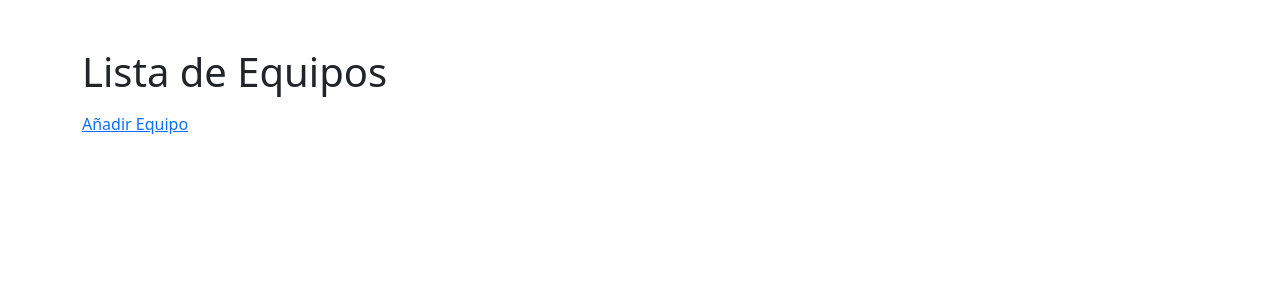
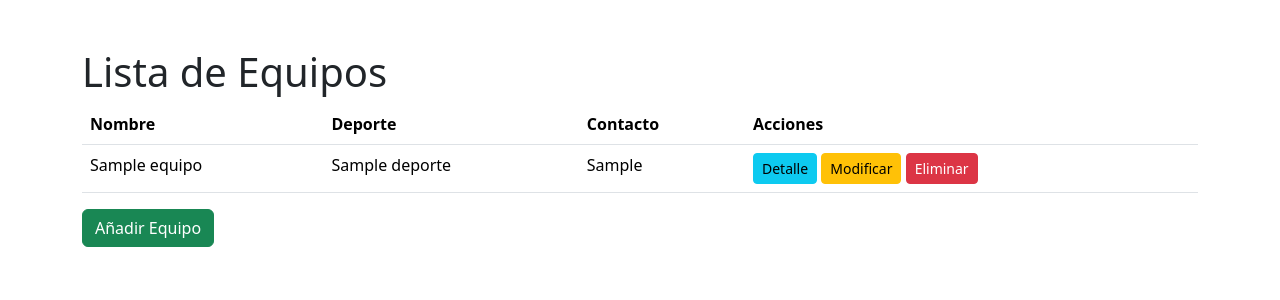
Before and after one commit to xavivi8/Torremolinos-Sport, a Django app: page /equipos/ in a window 1280 px wide. Shown: the top 300 px of the page. Run offline with Django 5.2, Linux system fonts and the light colour scheme; tables that the repository leaves empty hold one stand-in row (values such as "Sample post").

Commit message:
equipos_list.html CHANGES

```diff
--- a/torre_crud/templates/equipos_list.html
+++ b/torre_crud/templates/equipos_list.html
@@ -5,16 +5,32 @@
 {% block cuerpo %}
 <div class="container mt-5">
     <h1>Lista de Equipos</h1>
-    <ul>
-        {% for equipo in equipos %}
-            <li>
-                {{ equipo.nombre }} - {{ equipo.id_deporte }} - {{ equipo.contacto }}
-                <a href="{% url 'equipo-detail' equipo.pk %}">Detalle</a> |
-                <a href="{% url 'equipo-update' equipo.pk %}">Modificar</a> |
-                <a href="{% url 'equipo-delete' equipo.pk %}">Eliminar</a>
-            </li>
-        {% endfor %}
-    </ul>
-    <a href="{% url 'torre_crud:equipos-create' %}">Añadir Equipo</a>
+    <table class="table">
+        <thead>
+            <tr>
+                <th>Nombre</th>
+                <th>Deporte</th>
+                <th>Contacto</th>
+                <th>Acciones</th>
+            </tr>
+        </thead>
+        <tbody>
+            {% for equipo in equipos_list %}
+                <tr>
+                    <td>{{ equipo.nombre }}</td>
+                    <td>{{ equipo.id_deporte.nombre }}</td>
+                    <td>{{ equipo.contacto }}</td>
+                    <td>
+                        <a href="{% url 'torre_crud:equipo-detail' equipo.pk %}" class="btn btn-info btn-sm">Detalle</a>
+                        <a href="{% url 'torre_crud:equipos-update' equipo.pk %}" class="btn btn-warning btn-sm">Modificar</a>
+                        <a href="{% url 'torre_crud:equipos-delete' equipo.pk %}" class="btn btn-danger btn-sm">Eliminar</a>
+                    </td>
+                    {% empty %}
+                        <td>No hay datos</td>
+                </tr>
+            {% endfor %}
+        </tbody>
+    </table>
+    <a href="{% url 'torre_crud:equipos-create' %}" class="btn btn-success">Añadir Equipo</a>
 </div>
 {% endblock %}
```
